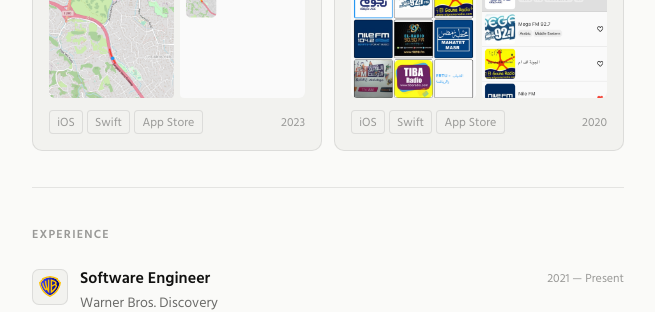
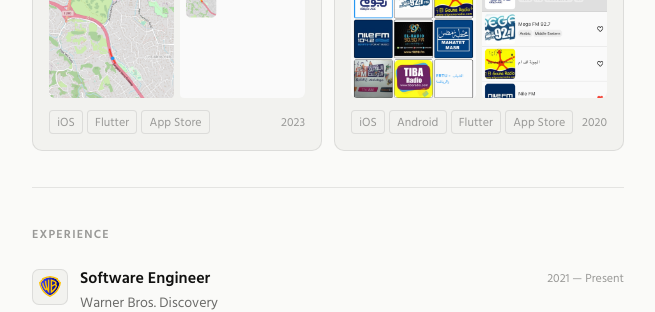
Before and after one commit to Andrewngabriel/Andrewngabriel.github.io, a Jekyll site: the page built from index.html, in a window 1280 px wide and 900 px high, scrolled down 1598 px. Shown: the part 148-460 px from the top of the window, without its empty margins (312-967 px from the left). Built offline with Jekyll 4.4.1, drawn with Linux system fonts in a browser that asks for light colours.

Commit message:
Update project tags

```diff
--- a/index.html
+++ b/index.html
@@ -170,7 +170,7 @@ title: Home
       <div class="project-card__footer">
         <div class="project-card__tags">
           <span class="work-item__tag">iOS</span>
-          <span class="work-item__tag">Swift</span>
+          <span class="work-item__tag">Flutter</span>
           <span class="work-item__tag">App Store</span>
         </div>
         <span class="project-card__year">2023</span>
@@ -198,7 +198,8 @@ title: Home
       <div class="project-card__footer">
         <div class="project-card__tags">
           <span class="work-item__tag">iOS</span>
-          <span class="work-item__tag">Swift</span>
+          <span class="work-item__tag">Android</span>
+          <span class="work-item__tag">Flutter</span>
           <span class="work-item__tag">App Store</span>
         </div>
         <span class="project-card__year">2020</span>
```
